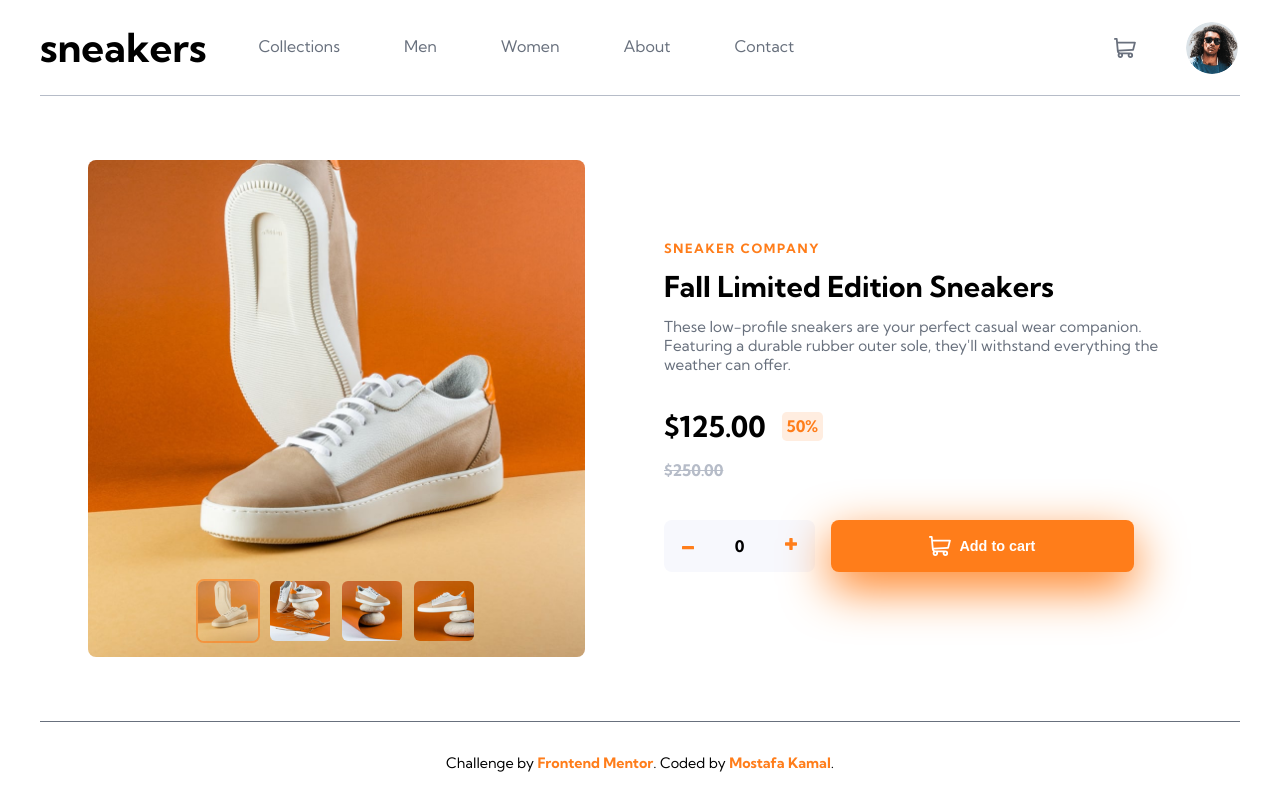
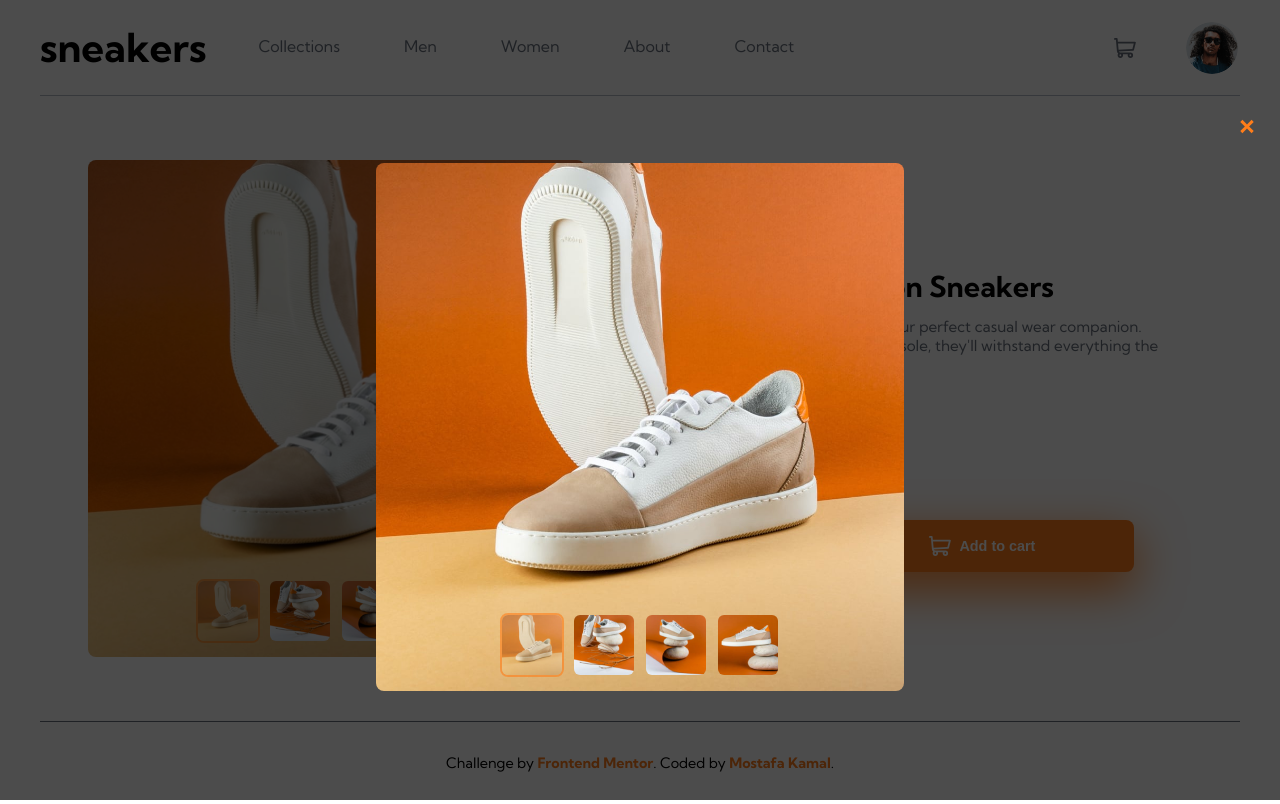
Before and after one commit to mostafakamal22/React-TS-Sass-Ecommerce-Product-Page, a React (Vite) app: page / in a window 1280 px wide. Both pictures are taken after a click on the picture 336 px from the left and 408 px from the top of the page. Built offline with nearby package versions, Linux system fonts and the light colour scheme.

Commit message:
add carousel modal component, add app context

```diff
--- /dev/null
+++ b/src/assets/styles/components/_modal.scss
@@ -0,0 +1,20 @@
+/* The Modal (background) */
+.modal {
+  display: none;
+  position: fixed;
+  z-index: 20;
+  left: 0;
+  top: 0;
+  width: 100%;
+  min-height: 100vh;
+  background-color: rgba($color: #000000, $alpha: 0.7);
+  flex-direction: column;
+  justify-content: center;
+  align-items: center;
+  gap: 1rem;
+  padding: 1rem;
+}
+
+.btn-close-modal {
+  margin-left: auto;
+}
--- a/src/assets/styles/main.scss
+++ b/src/assets/styles/main.scss
@@ -9,6 +9,6 @@
 
 //Components
 @import "components/buttons", "components/cart", "components/carousel",
-  "components/product";
+  "components/product", "components/modal";
 // Layouts
 @import "layout/navbar", "layout/footer";
--- a/src/components/AddToCart/AddToCart.tsx
+++ b/src/components/AddToCart/AddToCart.tsx
@@ -1,5 +1,5 @@
 import { useContext, useState } from "react";
-import { ProductContext } from "../App/App";
+import { ProductContext } from "../../context/product/productContext";
 
 export const AddToCart = (): JSX.Element => {
   const { product, setProduct } = useContext(ProductContext);
--- a/src/components/App/App.tsx
+++ b/src/components/App/App.tsx
@@ -1,36 +1,22 @@
 import { Footer } from "../Footer/Footer";
 import { MainLayout } from "../MainLayout/MainLayout";
 import { Navbar } from "../Navbar/Navbar";
-import { useLocalStorage } from "../../hooks/useStorage/useStorage";
-import { createContext } from "react";
-
-type ProductTypes = {
-  title: string;
-  price: number;
-  count: number;
-  thumbnail: string;
-};
-//product data
-const productData: ProductTypes = {
-  title: "Fall Limited Edition Sneakers",
-  price: 125.0,
-  count: 0,
-  thumbnail: "/src/assets/images/image-product-3-thumbnail.jpg",
-};
-
-export const ProductContext = createContext<any | null>(null);
+import { CarouselModal } from "../CarouselModal/CarouselModal";
+import { ProductState } from "../../context/product/ProductState";
+import { IsModalState } from "../../context/isModal/IsModalState";
 
 const App = (): JSX.Element => {
-  const [product, setProduct] = useLocalStorage("product", productData);
-
   return (
-    <ProductContext.Provider value={{ product, setProduct }}>
-      <div className="container">
-        <Navbar />
-        <MainLayout />
-        <Footer />
-      </div>
-    </ProductContext.Provider>
+    <ProductState>
+      <IsModalState>
+        <div className="container">
+          <Navbar />
+          <MainLayout />
+          <Footer />
+          <CarouselModal />
+        </div>
+      </IsModalState>
+    </ProductState>
   );
 };
 
--- a/src/components/Carousel/Carousel.tsx
+++ b/src/components/Carousel/Carousel.tsx
@@ -1,4 +1,4 @@
-import { useMemo } from "react";
+import { useContext, useMemo } from "react";
 
 // Import Swiper React components
 import { Swiper, SwiperSlide } from "swiper/react";
@@ -9,6 +9,7 @@ import "swiper/css/navigation";
 import "swiper/css/pagination";
 
 import { Navigation, Pagination } from "swiper";
+import { IsModalContext } from "../../context/isModal/isModalContext";
 
 const carouselImagesPaths: string[] = [
   "/src/assets/images/image-product-1.jpg",
@@ -25,6 +26,7 @@ const carouselThumbnails: string[] = [
 ];
 
 export const Carousel = (): JSX.Element => {
+  const { setIsModal } = useContext(IsModalContext);
   const pagination = {
     bulletElement: "img",
     clickable: true,
@@ -43,7 +45,7 @@ export const Carousel = (): JSX.Element => {
     () =>
       carouselImagesPaths.map((path, index) => (
         <SwiperSlide key={index}>
-          <img src={path} alt="product name" />
+          <img src={path} alt="product name" onClick={() => setIsModal(true)} />
         </SwiperSlide>
       )),
     []
--- /dev/null
+++ b/src/components/CarouselModal/CarouselModal.tsx
@@ -0,0 +1,16 @@
+import { useContext } from "react";
+import { IsModalContext } from "../../context/isModal/isModalContext";
+import { Carousel } from "../Carousel/Carousel";
+
+export const CarouselModal = (): JSX.Element => {
+  const { setIsModal, isModal } = useContext(IsModalContext);
+
+  return (
+    <div style={{ display: isModal ? "flex" : "none" }} className="modal">
+      <button className="btn btn-close-modal" onClick={() => setIsModal(false)}>
+        <img src="/src/assets/images/icon-close.svg" alt="close modal" />
+      </button>
+      <Carousel />
+    </div>
+  );
+};
--- a/src/components/Navbar/Navbar.tsx
+++ b/src/components/Navbar/Navbar.tsx
@@ -1,5 +1,5 @@
 import { useContext, useRef, useState } from "react";
-import { ProductContext } from "../App/App";
+import { ProductContext } from "../../context/product/productContext";
 import { Cart } from "./components/Cart";
 
 //Nav Links Data
--- a/src/components/Navbar/components/Cart.tsx
+++ b/src/components/Navbar/components/Cart.tsx
@@ -1,5 +1,5 @@
 import { useContext, useEffect, useRef } from "react";
-import { ProductContext } from "../../App/App";
+import { ProductContext } from "../../../context/product/productContext";
 
 type CartProps = {
   showCart: boolean;
@@ -15,7 +15,7 @@ export const Cart = ({ showCart, setShowCart }: CartProps): JSX.Element => {
       !cardRef?.current!.contains(e.target) &&
       !document.getElementById("btn-cart")?.contains(e.target)
     ) {
-      setTimeout(() => setShowCart(true), 1000);
+      setShowCart(true);
     }
   };
 
--- /dev/null
+++ b/src/context/isModal/IsModalState.tsx
@@ -0,0 +1,12 @@
+import { useState } from "react";
+import { IsModalContext } from "./isModalContext";
+
+export const IsModalState = ({ children }: any) => {
+  const [isModal, setIsModal] = useState(false);
+
+  return (
+    <IsModalContext.Provider value={{ isModal, setIsModal }}>
+      {children}
+    </IsModalContext.Provider>
+  );
+};
--- /dev/null
+++ b/src/context/isModal/isModalContext.tsx
@@ -0,0 +1,3 @@
+import { createContext } from "react";
+
+export const IsModalContext = createContext<any | null>(null);
--- /dev/null
+++ b/src/context/product/ProductState.tsx
@@ -0,0 +1,26 @@
+import { useLocalStorage } from "../../hooks/useStorage/useStorage";
+import { ProductContext } from "./productContext";
+
+type ProductTypes = {
+  title: string;
+  price: number;
+  count: number;
+  thumbnail: string;
+};
+//product data
+const productData: ProductTypes = {
+  title: "Fall Limited Edition Sneakers",
+  price: 125.0,
+  count: 0,
+  thumbnail: "/src/assets/images/image-product-3-thumbnail.jpg",
+};
+
+export const ProductState = ({ children }: any) => {
+  const [product, setProduct] = useLocalStorage("product", productData);
+
+  return (
+    <ProductContext.Provider value={{ product, setProduct }}>
+      {children}
+    </ProductContext.Provider>
+  );
+};
--- /dev/null
+++ b/src/context/product/productContext.tsx
@@ -0,0 +1,3 @@
+import { createContext } from "react";
+
+export const ProductContext = createContext<any | null>(null);
```
Also changed, not shown: src/assets/images/icon-close.svg.
